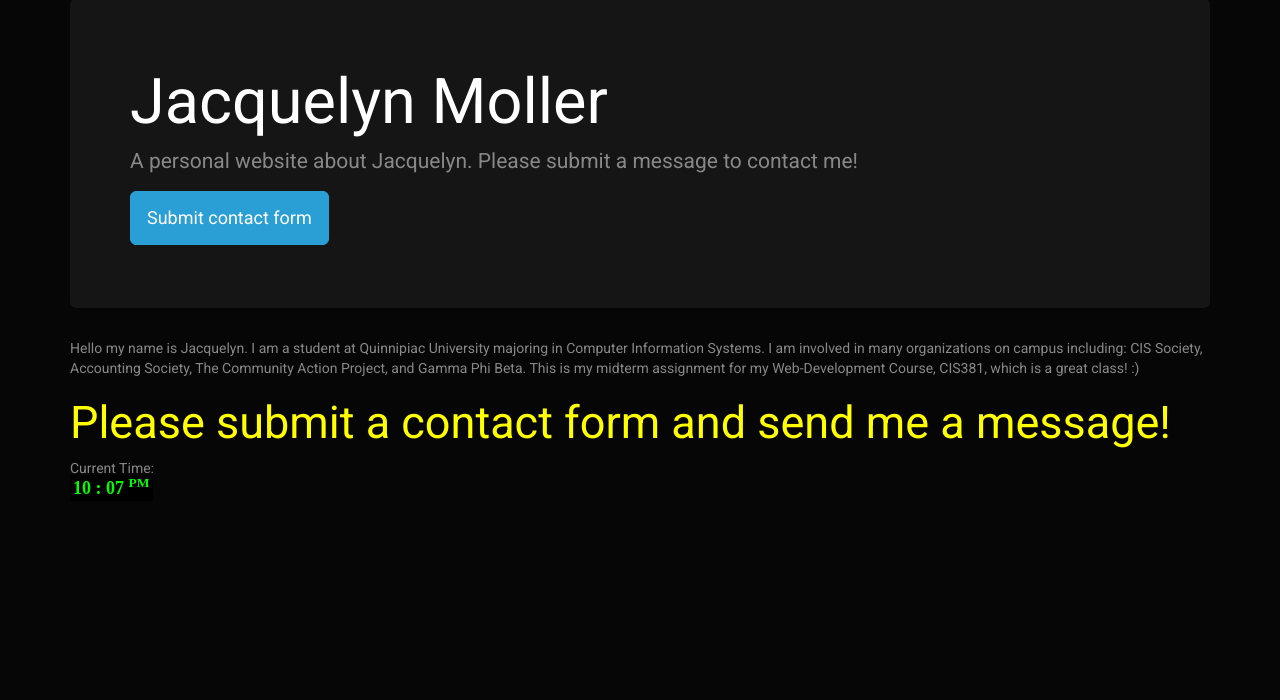
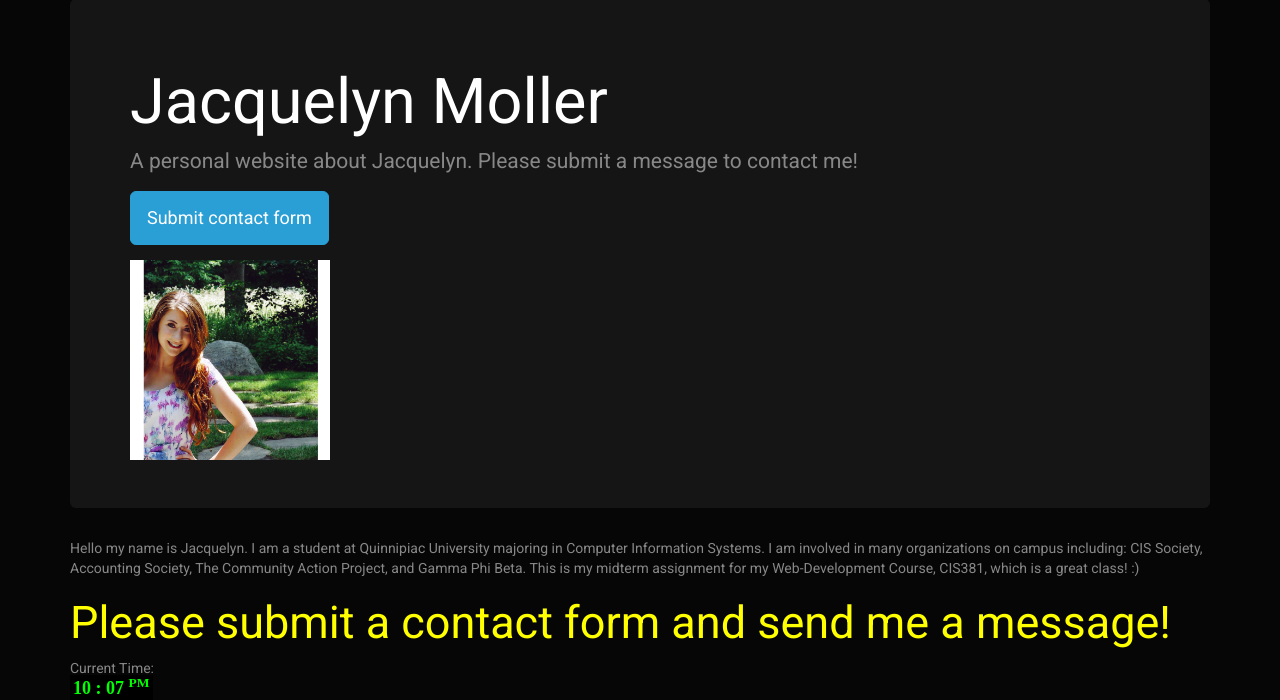
Before and after one commit to jmoller555/jmoller_midterm, a Django app: page / in a window 1280 px wide. Shown: the part 81-781 px from the top of the page. Run offline with Django 3.2, Linux system fonts and the light colour scheme; some libraries are stand-ins or nearby versions.

Commit message:
Add picture

```diff
--- a/templates/home.html
+++ b/templates/home.html
@@ -1,10 +1,13 @@
 {% extends "base.html" %}
 {% block content %}
+{% load staticfiles %}
 <div class="jumbotron">
   <h1>Jacquelyn Moller</h1>
   <p> A personal website about Jacquelyn. Please submit a message to contact me!</p>
   <p><a href="{% url 'contact_create' %}" class="btn btn-lg btn-primary">Submit contact form</a></p>
+  <img src="{% static "image/IMG_9821.jpg" %}" alt="profile_pic" width="200px" height="200px"/>
 </div>
+
 <div style=”width: 25%; height: 50px; overflow: auto; scrollbar-face-color: #CE7E00; scrollbar-shadow-color: #FFFFFF; br /scrollbar-highlight-color: #6F4709; scrollbar-3dlight-color:#11111; scrollbar-darkshadow-color: #6F4709; br /scrollbar-track-color: #FFE8C1; scrollbar-arrow-color: #6F4709;”>Hello my name is Jacquelyn. I am a student at Quinnipiac University majoring in Computer Information Systems. I am involved in many organizations on campus including: CIS Society, Accounting Society, The Community Action Project, and Gamma Phi Beta. This is my midterm assignment for my Web-Development Course, CIS381, which is a great class! :)</div>
 <h2>
 <script language="JavaScript1.2">
```
Also changed, not shown: static/image/IMG_9821.jpg (added).
